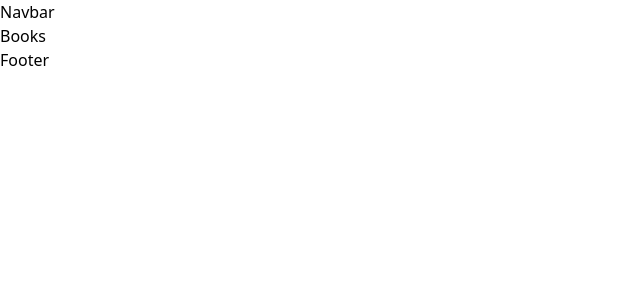
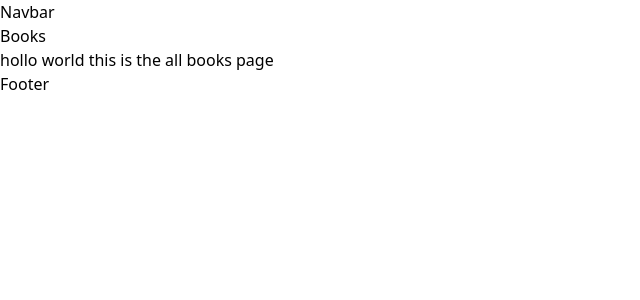
Before and after one commit to Group-six-Org/library-app, a React (Vite) app: page /books in a window 1280 px wide. Shown: the top 300 px of the page, without its empty margins (0-640 px from the left). Built offline with nearby package versions, Linux system fonts and the light colour scheme.

Commit message:
added a new branch called all book page

```diff
--- a/src/pages/Books.jsx
+++ b/src/pages/Books.jsx
@@ -5,6 +5,7 @@ const Book = () => {
   return (
     <PagesLayouts>
       <div>Books</div>
+      <h2>hollo world this is the all books page</h2>
     </PagesLayouts>
   );
 };
```
